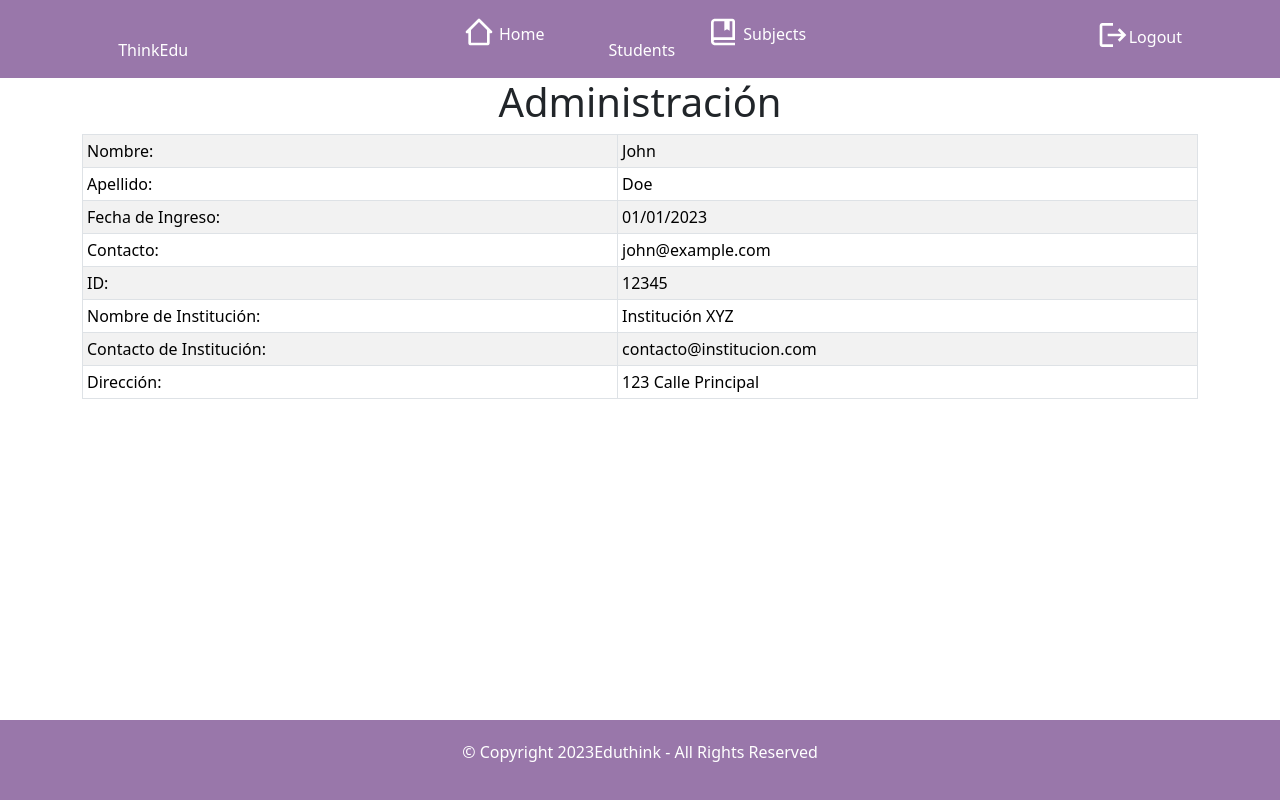
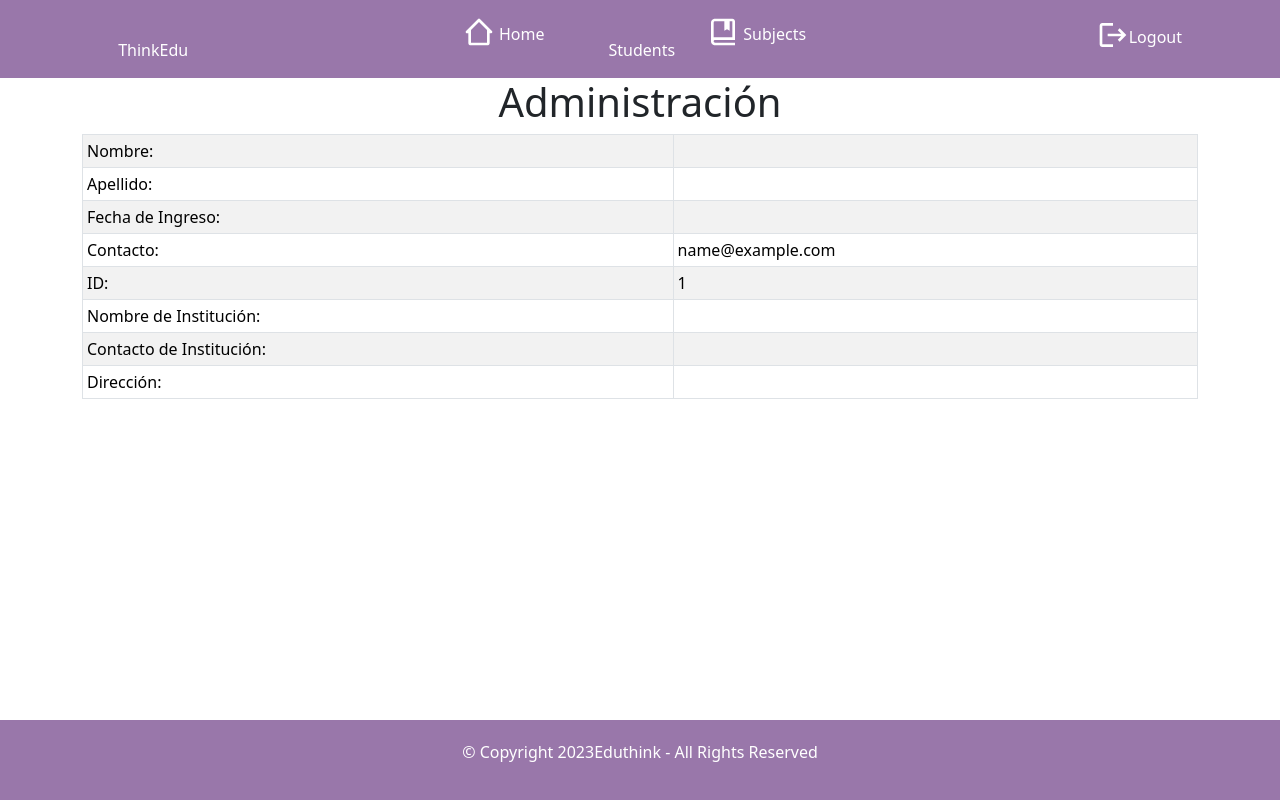
Before and after one commit to JoseI33/ThinkEduFront, a React (Vite) app: page /Home in a window 1280 px wide. Built offline with nearby package versions, Linux system fonts and the light colour scheme; no server answers; sample sign-in values are in the browser's storage; some icons are missing.

Commit message:
feat changed administration screen, now it receives the actual data from the logged user

```diff
--- a/src/components/pages/Login/Login.jsx
+++ b/src/components/pages/Login/Login.jsx
@@ -51,7 +51,7 @@ const Login = () => {
         const user_token = res.data.token;
         const userData = res.data
         localStorage.setItem("token", user_token);
-        localStorage.setItem("userData", userData);
+        localStorage.setItem("userData", JSON.stringify(userData));
 
         navigate("/Home");
       } catch (error) {
--- a/src/components/pages/home/Home.jsx
+++ b/src/components/pages/home/Home.jsx
@@ -1,8 +1,18 @@
 import React from "react";
 import { Container, Table } from "react-bootstrap";
 import ColorSchemesExample from "./Navbarhome";
+import { useMemo } from "react";
+import { getUserData } from "../../../utils/common";
 
 function Home() {
+const userData = useMemo(()=> getUserData(),[])
+const correInstitucion = useMemo(()=> {
+  const nombreInstitucion = userData?.teacherData?.nameInstitution
+  const nombre = userData?.teacherData?.name
+  const apellido = userData?.teacherData?.lastName
+  if (nombreInstitucion && nombre && apellido) return `${nombre.toLowerCase()}${apellido.toLowerCase()}@${nombreInstitucion.split(' ').join('').toLowerCase()}.com`
+  else return ''
+} ,[userData])
   return (
     <>
       <ColorSchemesExample />
@@ -13,35 +23,35 @@ function Home() {
             <tbody>
               <tr>
                 <td>Nombre:</td>
-                <td>John</td>
+                <td>{userData?.teacherData?.name || ''}</td>
               </tr>
               <tr>
                 <td>Apellido:</td>
-                <td>Doe</td>
+                <td>{userData?.teacherData?.lastName || ''}</td>
               </tr>
               <tr>
                 <td>Fecha de Ingreso:</td>
-                <td>01/01/2023</td>
+                <td>{userData?.createdAt || ''}</td>
               </tr>
               <tr>
                 <td>Contacto:</td>
-                <td>john@example.com</td>
+                <td>{userData?.email || ''}</td>
               </tr>
               <tr>
                 <td>ID:</td>
-                <td>12345</td>
+                <td>{userData?.id || ''}</td>
               </tr>
               <tr>
                 <td>Nombre de Institución:</td>
-                <td>Institución XYZ</td>
+                <td>{userData?.teacherData?.nameInstitution || ''}</td>
               </tr>
               <tr>
                 <td>Contacto de Institución:</td>
-                <td>contacto@institucion.com</td>
+                <td>{correInstitucion}</td>
               </tr>
               <tr>
                 <td>Dirección:</td>
-                <td>123 Calle Principal</td>
+                <td>{userData?.teacherData?.address || ''}</td>
               </tr>
             </tbody>
           </Table>
--- a/src/components/pages/home/Navbarhome.jsx
+++ b/src/components/pages/home/Navbarhome.jsx
@@ -10,6 +10,7 @@ function ColorSchemesExample() {
     const navigate = useNavigate();
     const handleLogOut = useCallback(()=>{
       localStorage.removeItem('token')
+      localStorage.removeItem('userData')
       navigate('/')
     },[])
   return (
--- a/src/components/pages/stundentstable/NavbarStudent.jsx
+++ b/src/components/pages/stundentstable/NavbarStudent.jsx
@@ -11,6 +11,7 @@ function ColorSchemesExample3() {
   const navigate = useNavigate();
   const handleLogOut = useCallback(()=>{
     localStorage.removeItem('token')
+    localStorage.removeItem('userData')
     navigate('/')
   },[])
   return (
--- a/src/components/pages/subjects/NavbarSubject.jsx
+++ b/src/components/pages/subjects/NavbarSubject.jsx
@@ -10,6 +10,7 @@ function ColorSchemesExample2() {
     const navigate = useNavigate();
     const handleLogOut = useCallback(()=>{
       localStorage.removeItem('token')
+      localStorage.removeItem('userData')
       navigate('/')
     },[])
   return (
--- /dev/null
+++ b/src/utils/common.js
@@ -0,0 +1,8 @@
+export const getUserData = () =>{
+    const userDataLocalStorage = localStorage.getItem('userData')
+    if (userDataLocalStorage) return JSON.parse(userDataLocalStorage)
+    else return userDataLocalStorage
+}
+export const getToken = () =>{
+    return localStorage.getItem('token')
+}
```
Also changed, not shown: api/axios.js (renamed from api/axios.jsx).
